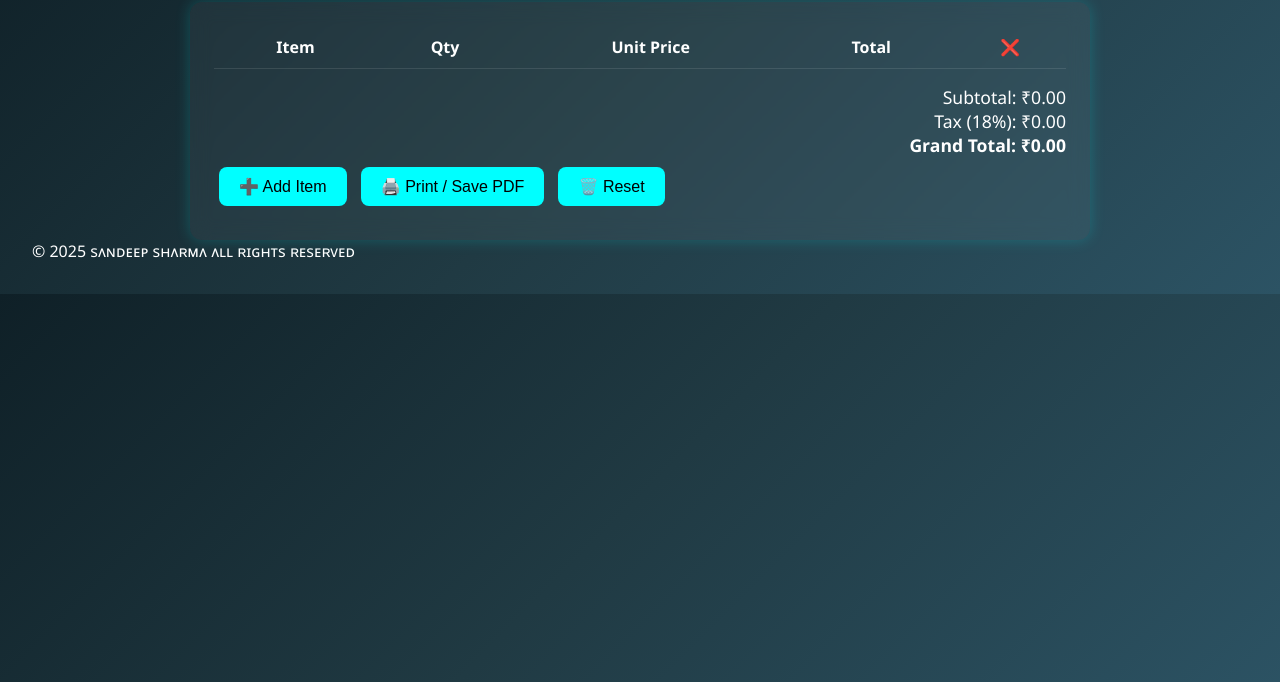
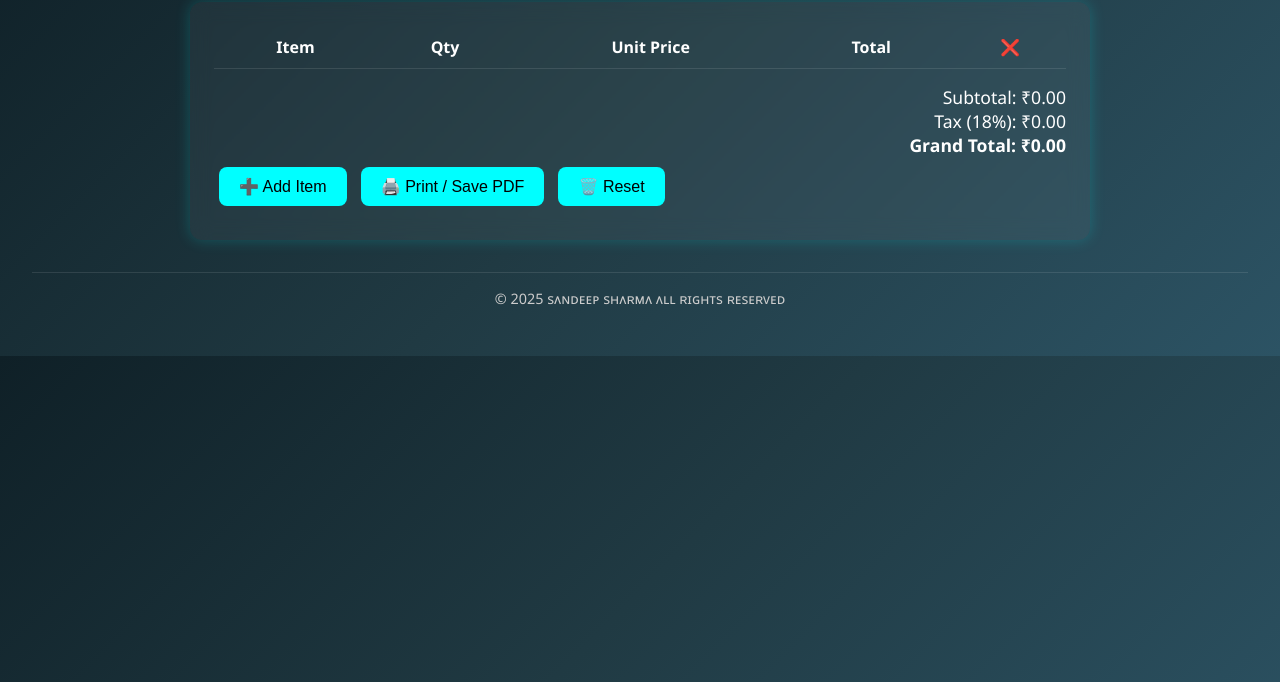
Before and after one commit to itzsandeepshrma/InvoiceX, a plain HTML site: page index.html in a window 1280 px wide. Shown: the part 118-800 px from the top of the page. Drawn offline with Linux system fonts and the light colour scheme.

Commit message:
Update style.css

```diff
--- a/style.css
+++ b/style.css
@@ -12,6 +12,19 @@ h1 {
   text-align: center;
   margin-bottom: 1.5rem;
   font-size: 2rem;
+}
+.footer {
+  text-align: center;
+  margin-top: 2rem;
+  padding: 1rem 0;
+  font-size: 0.9rem;
+  color: #ccc;
+  border-top: 1px solid rgba(255, 255, 255, 0.1);
+}
+@media print {
+  .footer {
+    display: none;
+  }
 }
 .invoice {
   background: rgba(255, 255, 255, 0.05);
```
